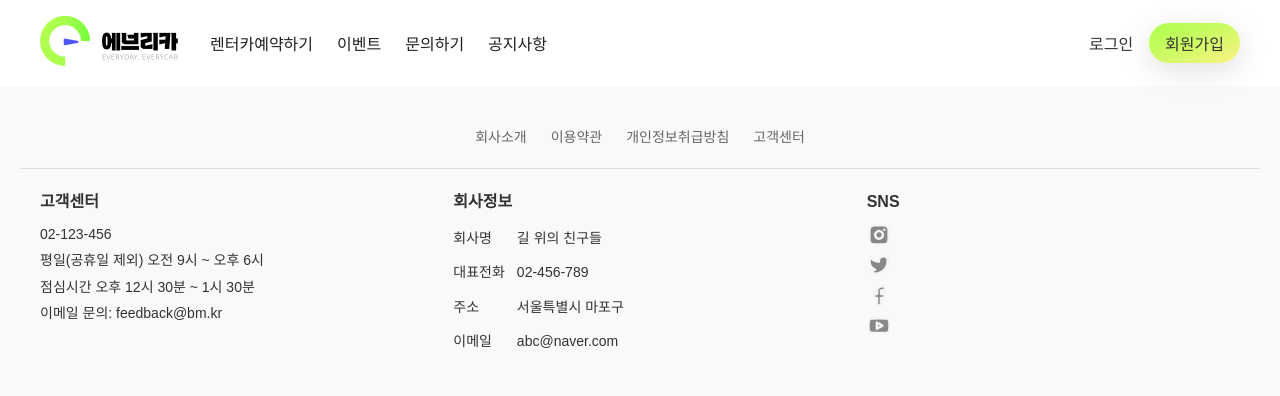
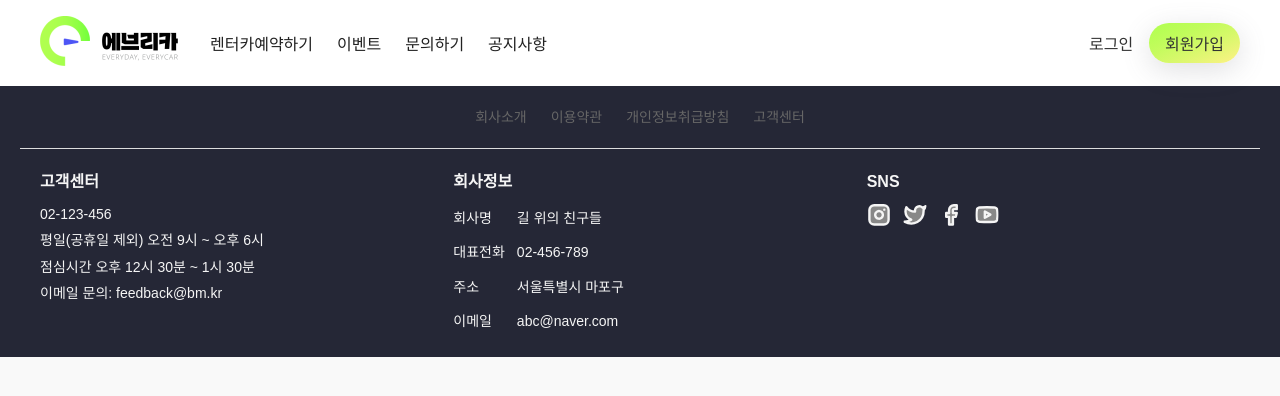
Before and after one commit to minhee-seo/everycar-frontend, a React (Create React App) app: page /reservation in a window 1280 px wide. Shown: the top 396 px of the page. Built offline with nearby package versions, Linux system fonts and the light colour scheme.

Commit message:
디자인 세부 수정

```diff
--- a/src/components/common/Footer.module.scss
+++ b/src/components/common/Footer.module.scss
@@ -1,8 +1,10 @@
+@import '../../styles/global.scss';
+
 .footer {
-  background-color: #f9f9f9;
-  padding: 40px 20px;
+  background-color: #252736;
+  padding: 20px 20px;
   font-family: 'Noto Sans KR', sans-serif;
-  color: #333;
+  color: $color-gray-100;
   font-size: 14px;
   line-height: 1.6;
 }
@@ -22,7 +24,7 @@
       font-weight: 500;
 
       &:hover {
-        color: #000;
+        color: $color-gray-100
       }
     }
   }
--- a/src/components/common/Footer.tsx
+++ b/src/components/common/Footer.tsx
@@ -47,41 +47,39 @@ function Footer() {
             <h4 className={styled.snsTitle}>SNS</h4>
             <div className={styled.snsIcon}>
               <div>
-                                <div>
                 <svg width="24" height="25" viewBox="0 0 24 25" fill="none" xmlns="http://www.w3.org/2000/svg">
-                    <path d="M17.5 6.90332H17.51M7 2.40332H17C19.7614 2.40332 22 4.6419 22 7.40332V17.4033C22 20.1647 19.7614 22.4033 17 22.4033H7C4.23858 22.4033 2 20.1647 2 17.4033V7.40332C2 4.6419 4.23858 2.40332 7 2.40332ZM16 11.7733C16.1234 12.6056 15.9813 13.4555 15.5938 14.2023C15.2063 14.9491 14.5931 15.5547 13.8416 15.933C13.0901 16.3113 12.2384 16.4429 11.4078 16.3093C10.5771 16.1756 9.80976 15.7834 9.21484 15.1885C8.61992 14.5936 8.22773 13.8262 8.09407 12.9955C7.9604 12.1649 8.09207 11.3132 8.47033 10.5617C8.84859 9.81017 9.45419 9.19706 10.201 8.80956C10.9478 8.42206 11.7978 8.27991 12.63 8.40332C13.4789 8.5292 14.2649 8.92478 14.8717 9.53163C15.4785 10.1385 15.8741 10.9244 16 11.7733Z" stroke="#F5F5F5" strokeWidth="2.5" strokeLinecap="round" strokeLinejoin="round"/>
+                  <path d="M17.5 6.90332H17.51M7 2.40332H17C19.7614 2.40332 22 4.6419 22 7.40332V17.4033C22 20.1647 19.7614 22.4033 17 22.4033H7C4.23858 22.4033 2 20.1647 2 17.4033V7.40332C2 4.6419 4.23858 2.40332 7 2.40332ZM16 11.7733C16.1234 12.6056 15.9813 13.4555 15.5938 14.2023C15.2063 14.9491 14.5931 15.5547 13.8416 15.933C13.0901 16.3113 12.2384 16.4429 11.4078 16.3093C10.5771 16.1756 9.80976 15.7834 9.21484 15.1885C8.61992 14.5936 8.22773 13.8262 8.09407 12.9955C7.9604 12.1649 8.09207 11.3132 8.47033 10.5617C8.84859 9.81017 9.45419 9.19706 10.201 8.80956C10.9478 8.42206 11.7978 8.27991 12.63 8.40332C13.4789 8.5292 14.2649 8.92478 14.8717 9.53163C15.4785 10.1385 15.8741 10.9244 16 11.7733Z" stroke="#F5F5F5" strokeWidth="2.5" strokeLinecap="round" strokeLinejoin="round" />
                 </svg>
               </div>
               <div>
                 <svg width="24" height="25" viewBox="0 0 24 25" fill="none" xmlns="http://www.w3.org/2000/svg">
                   <g clipPath="url(#clip0_32_369)">
-                      <path d="M23 3.40337C22.0424 4.07884 20.9821 4.59548 19.86 4.93337C19.2577 4.24088 18.4573 3.75006 17.567 3.52729C16.6767 3.30453 15.7395 3.36056 14.8821 3.68782C14.0247 4.01508 13.2884 4.59777 12.773 5.35708C12.2575 6.1164 11.9877 7.0157 12 7.93337V8.93337C10.2426 8.97893 8.50127 8.58918 6.93101 7.79881C5.36074 7.00845 4.01032 5.842 3 4.40337C3 4.40337 -1 13.4034 8 17.4034C5.94053 18.8013 3.48716 19.5023 1 19.4034C10 24.4034 21 19.4034 21 7.90337C20.9991 7.62482 20.9723 7.34696 20.92 7.07337C21.9406 6.06686 22.6608 4.79608 23 3.40337Z" stroke="#F5F5F5" strokeWidth="2.5" strokeLinecap="round" strokeLinejoin="round"/>
+                    <path d="M23 3.40337C22.0424 4.07884 20.9821 4.59548 19.86 4.93337C19.2577 4.24088 18.4573 3.75006 17.567 3.52729C16.6767 3.30453 15.7395 3.36056 14.8821 3.68782C14.0247 4.01508 13.2884 4.59777 12.773 5.35708C12.2575 6.1164 11.9877 7.0157 12 7.93337V8.93337C10.2426 8.97893 8.50127 8.58918 6.93101 7.79881C5.36074 7.00845 4.01032 5.842 3 4.40337C3 4.40337 -1 13.4034 8 17.4034C5.94053 18.8013 3.48716 19.5023 1 19.4034C10 24.4034 21 19.4034 21 7.90337C20.9991 7.62482 20.9723 7.34696 20.92 7.07337C21.9406 6.06686 22.6608 4.79608 23 3.40337Z" stroke="#F5F5F5" strokeWidth="2.5" strokeLinecap="round" strokeLinejoin="round" />
                   </g>
                   <defs>
                     <clipPath id="clip0_32_369">
-                    <rect width="24" height="24" fill="white" transform="translate(0 0.40332)"/>
+                      <rect width="24" height="24" fill="white" transform="translate(0 0.40332)" />
                     </clipPath>
                   </defs>
                 </svg>
               </div>
               <div>
                 <svg width="24" height="25" viewBox="0 0 24 25" fill="none" xmlns="http://www.w3.org/2000/svg">
-                    <path d="M18 2.40332H15C13.6739 2.40332 12.4021 2.9301 11.4645 3.86779C10.5268 4.80547 10 6.07724 10 7.40332V10.4033H7V14.4033H10V22.4033H14V14.4033H17L18 10.4033H14V7.40332C14 7.1381 14.1054 6.88375 14.2929 6.69621C14.4804 6.50868 14.7348 6.40332 15 6.40332H18V2.40332Z" stroke="#F3F3F3" strokeWidth="2.5" strokeLinecap="round" strokeLinejoin="round"/>
+                  <path d="M18 2.40332H15C13.6739 2.40332 12.4021 2.9301 11.4645 3.86779C10.5268 4.80547 10 6.07724 10 7.40332V10.4033H7V14.4033H10V22.4033H14V14.4033H17L18 10.4033H14V7.40332C14 7.1381 14.1054 6.88375 14.2929 6.69621C14.4804 6.50868 14.7348 6.40332 15 6.40332H18V2.40332Z" stroke="#F3F3F3" strokeWidth="2.5" strokeLinecap="round" strokeLinejoin="round" />
                 </svg>
               </div>
               <div>
                 <svg width="24" height="25" viewBox="0 0 24 25" fill="none" xmlns="http://www.w3.org/2000/svg">
                   <g clipPath="url(#clip0_32_371)">
-                    <path d="M22.54 6.82332C22.4212 6.34873 22.1793 5.91389 21.8386 5.56273C21.498 5.21156 21.0707 4.95651 20.6 4.82332C18.88 4.40332 12 4.40332 12 4.40332C12 4.40332 5.11999 4.40332 3.39999 4.86332C2.92924 4.99651 2.50197 5.25156 2.16134 5.60273C1.82071 5.95389 1.57878 6.38873 1.45999 6.86332C1.14521 8.60888 0.991228 10.3796 0.999992 12.1533C0.988771 13.9404 1.14276 15.7246 1.45999 17.4833C1.59095 17.9432 1.8383 18.3615 2.17814 18.6978C2.51797 19.0341 2.93881 19.2771 3.39999 19.4033C5.11999 19.8633 12 19.8633 12 19.8633C12 19.8633 18.88 19.8633 20.6 19.4033C21.0707 19.2701 21.498 19.0151 21.8386 18.6639C22.1793 18.3127 22.4212 17.8779 22.54 17.4033C22.8524 15.6709 23.0063 13.9137 23 12.1533C23.0112 10.3663 22.8572 8.58202 22.54 6.82332Z" stroke="#F5F5F5" strokeWidth="2.5" strokeLinecap="round" strokeLinejoin="round"/>
-                    <path d="M9.74999 15.4233L15.5 12.1533L9.74999 8.88332V15.4233Z" stroke="#F5F5F5" strokeWidth="2.5" strokeLinecap="round" strokeLinejoin="round"/>
+                    <path d="M22.54 6.82332C22.4212 6.34873 22.1793 5.91389 21.8386 5.56273C21.498 5.21156 21.0707 4.95651 20.6 4.82332C18.88 4.40332 12 4.40332 12 4.40332C12 4.40332 5.11999 4.40332 3.39999 4.86332C2.92924 4.99651 2.50197 5.25156 2.16134 5.60273C1.82071 5.95389 1.57878 6.38873 1.45999 6.86332C1.14521 8.60888 0.991228 10.3796 0.999992 12.1533C0.988771 13.9404 1.14276 15.7246 1.45999 17.4833C1.59095 17.9432 1.8383 18.3615 2.17814 18.6978C2.51797 19.0341 2.93881 19.2771 3.39999 19.4033C5.11999 19.8633 12 19.8633 12 19.8633C12 19.8633 18.88 19.8633 20.6 19.4033C21.0707 19.2701 21.498 19.0151 21.8386 18.6639C22.1793 18.3127 22.4212 17.8779 22.54 17.4033C22.8524 15.6709 23.0063 13.9137 23 12.1533C23.0112 10.3663 22.8572 8.58202 22.54 6.82332Z" stroke="#F5F5F5" strokeWidth="2.5" strokeLinecap="round" strokeLinejoin="round" />
+                    <path d="M9.74999 15.4233L15.5 12.1533L9.74999 8.88332V15.4233Z" stroke="#F5F5F5" strokeWidth="2.5" strokeLinecap="round" strokeLinejoin="round" />
                   </g>
                   <defs>
                     <clipPath id="clip0_32_371">
-                    <rect width="24" height="24" fill="white" transform="translate(0 0.40332)"/>
+                      <rect width="24" height="24" fill="white" transform="translate(0 0.40332)" />
                     </clipPath>
                   </defs>
                 </svg>
-                </div>
               </div>
               <div>
                 <svg width="24" height="25" viewBox="0 0 24 25" fill="none" xmlns="http://www.w3.org/2000/svg">
--- a/src/pages/Main/CarSlide.module.scss
+++ b/src/pages/Main/CarSlide.module.scss
@@ -1,7 +1,8 @@
+@import '../../styles/global.scss';
+
 .container {
   width: 100%;
   padding: 2rem;
-  background: #f5f5f5;
 }
 
 .title {
@@ -12,13 +13,42 @@
 
 .slider {
   width: 100%;
+  padding-bottom: 40px; // dot 위치 확보
+  position: relative;
+  --swiper-navigation-color: #{$color-gray-800}; // 버튼 색상
+  --swiper-pagination-color: #{$color-gray-800}; // dot 색상
+--swiper-navigation-top-offset: 40%;
+  .swiper-pagination {
+    position: absolute;
+    bottom: 0px; // 원하는 위치 조정
+    left: 0;
+    right: 0;
+    text-align: center;
+  }
+
+  .swiper-pagination-bullet {
+    background-color: $color-gray-800;
+    opacity: 0.5;
+  }
+
+  .swiper-pagination-bullet-active {
+    opacity: 1;
+    background-color: $color-black;
+    ;
+  }
+
+    .swiper-button-prev,
+  .swiper-button-next {
+    top: 50%; // 수직 가운데 정렬
+    transform: translateY(-50%);
+  }
 }
 
 .slide {
   display: flex;
   flex-direction: column;
   align-items: center;
-  background: #fff;
+  background: $color-white;
   padding: 1rem;
   border-radius: 12px;
   box-shadow: 0 2px 8px rgba(0, 0, 0, 0.1);
--- a/src/pages/Main/Content.module.scss
+++ b/src/pages/Main/Content.module.scss
@@ -65,6 +65,7 @@
         height: 88px;
         background: $gradient-color;
         border-radius: 50%;
+        box-shadow: rgba(99, 99, 99, 0.2) 0px 2px 8px 0px;
 
         svg{
           margin-left: 6px;
```
Lines whose indentation alone changed are shown as unchanged.
